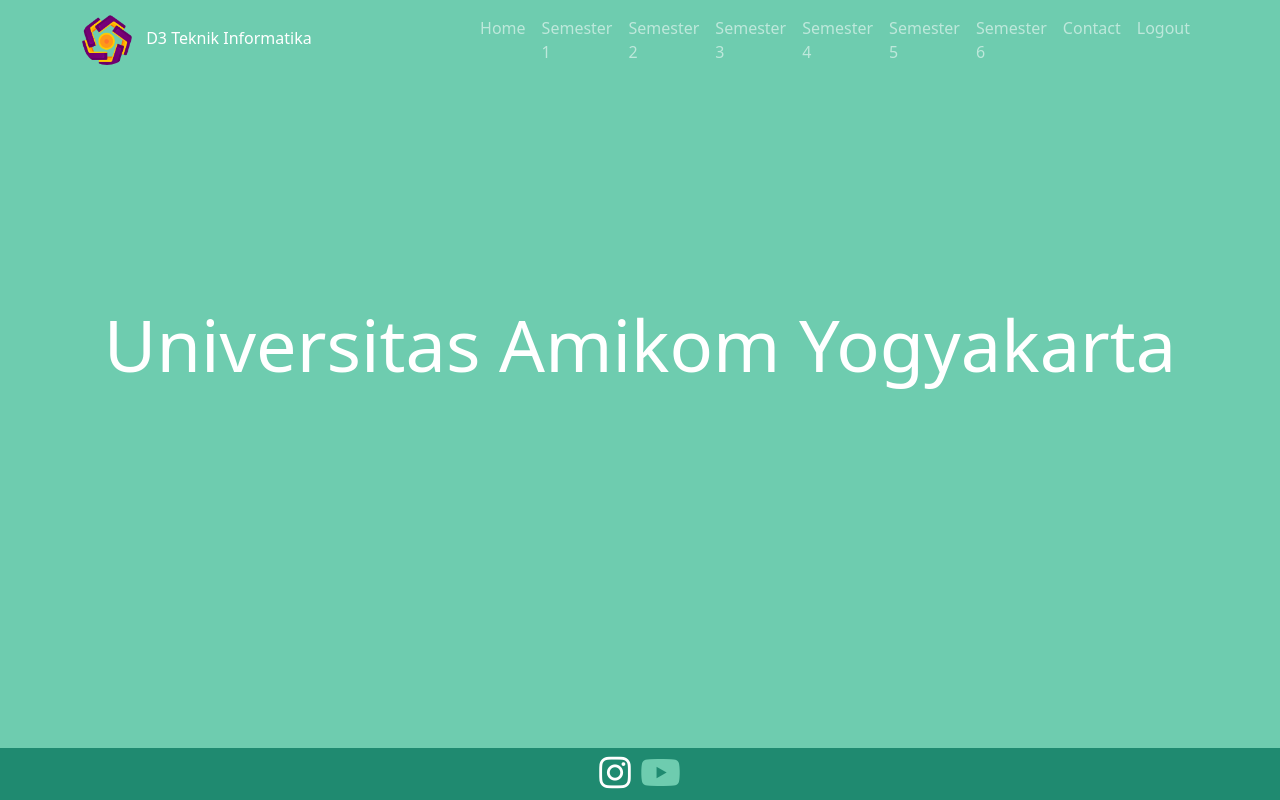
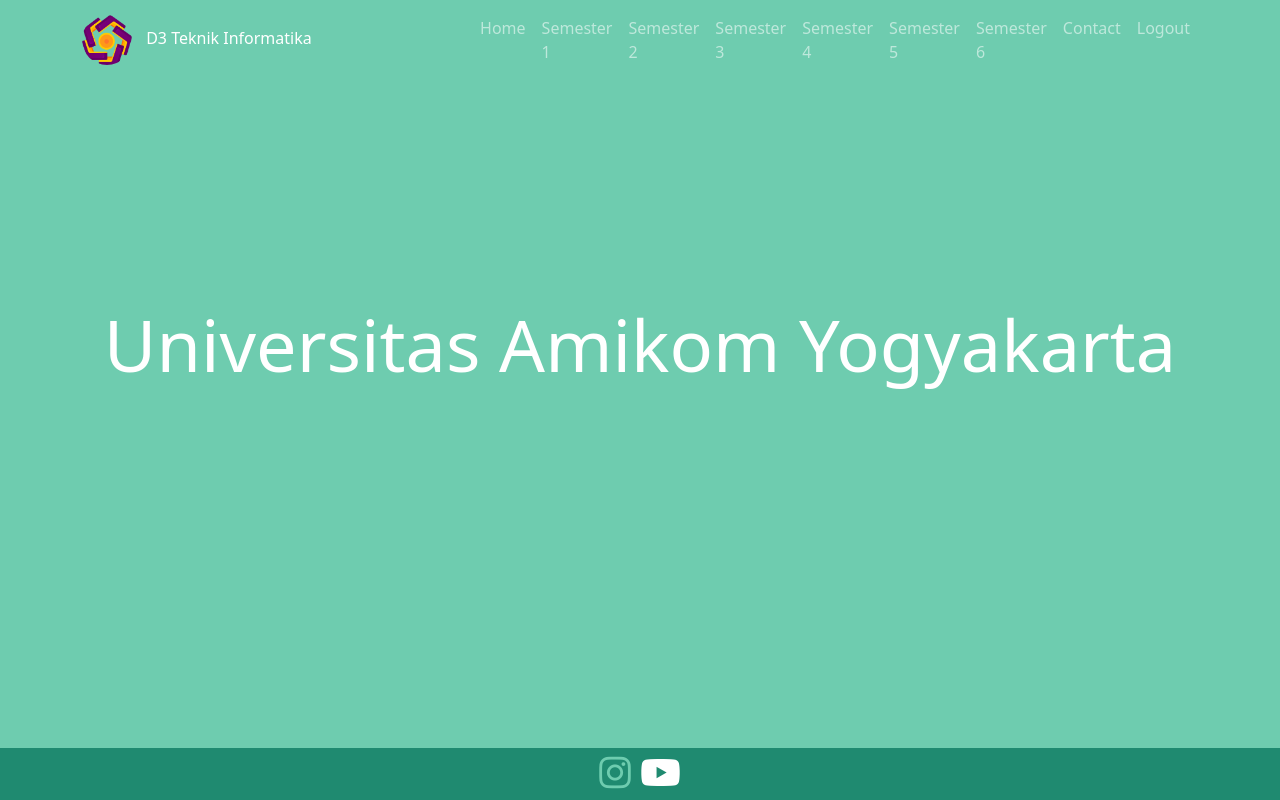
Before and after one commit to ibrahimelgibran/uasrpsbootstrap12page, a plain HTML site: page halaman.html in a window 1280 px wide. In both pictures the pointer is over the icon 615 px from the left and 825 px from the top of the page. Shown: the part 52-852 px from the top of the page. Drawn offline with nearby package versions, Linux system fonts and the light colour scheme.

Commit message:
first commit

```diff
--- a/css/contact.css
+++ b/css/contact.css
@@ -71,7 +71,7 @@
 }
 .fa-youtube:hover,
 .fa-instagram:hover {
-  color: #fff;
+  color: #6eccaf;
 }
 .fab {
   color: white;
--- a/css/halaman.css
+++ b/css/halaman.css
@@ -50,10 +50,10 @@
 }
 .fa-youtube:hover,
 .fa-instagram:hover {
-  color: #ffffff;
+  color: #6eccaf;
 }
 .fab {
-  color: #6eccaf;
+  color: white;
 }
 /* footer styling */
 #footer {
--- a/css/semester2.css
+++ b/css/semester2.css
@@ -144,7 +144,7 @@ li {
 }
 .fa-youtube:hover,
 .fa-instagram:hover {
-  color: #fff;
+  color: #6eccaf;
 }
 .fab {
   color: white;
```
